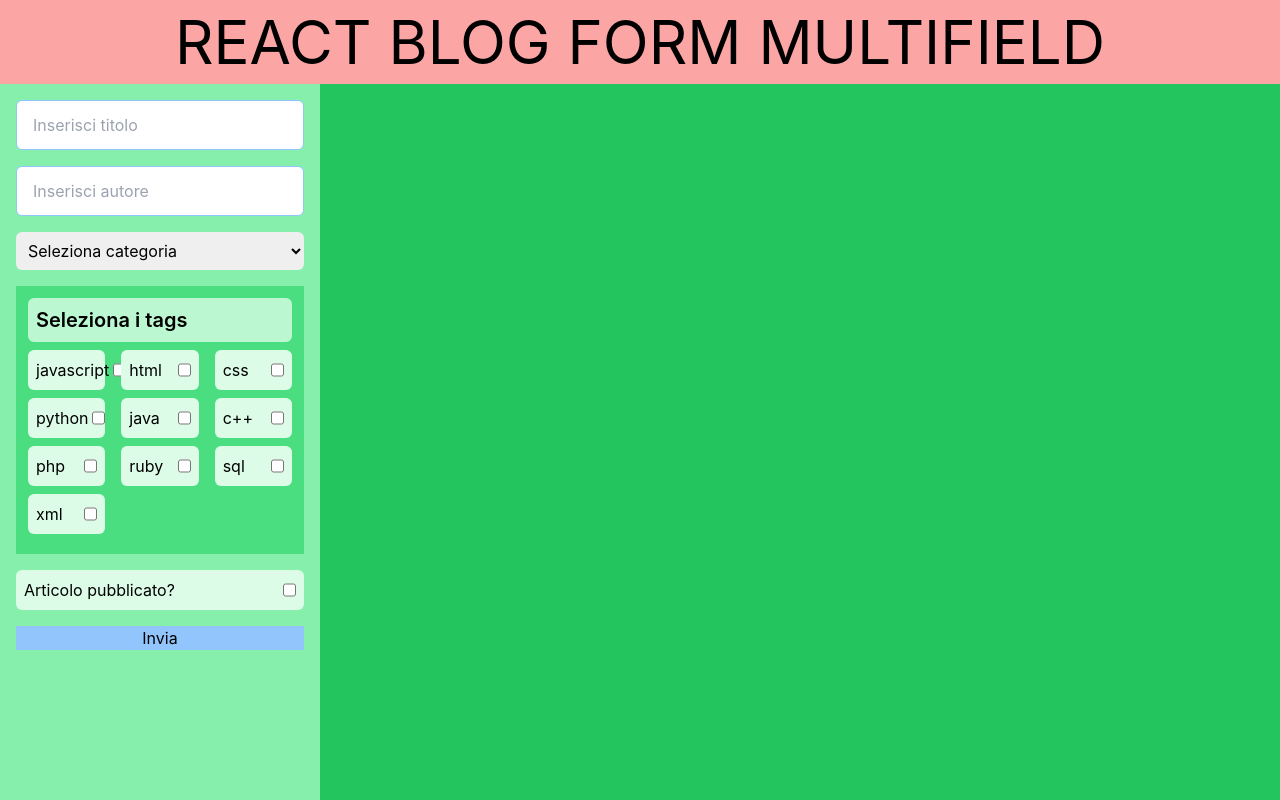
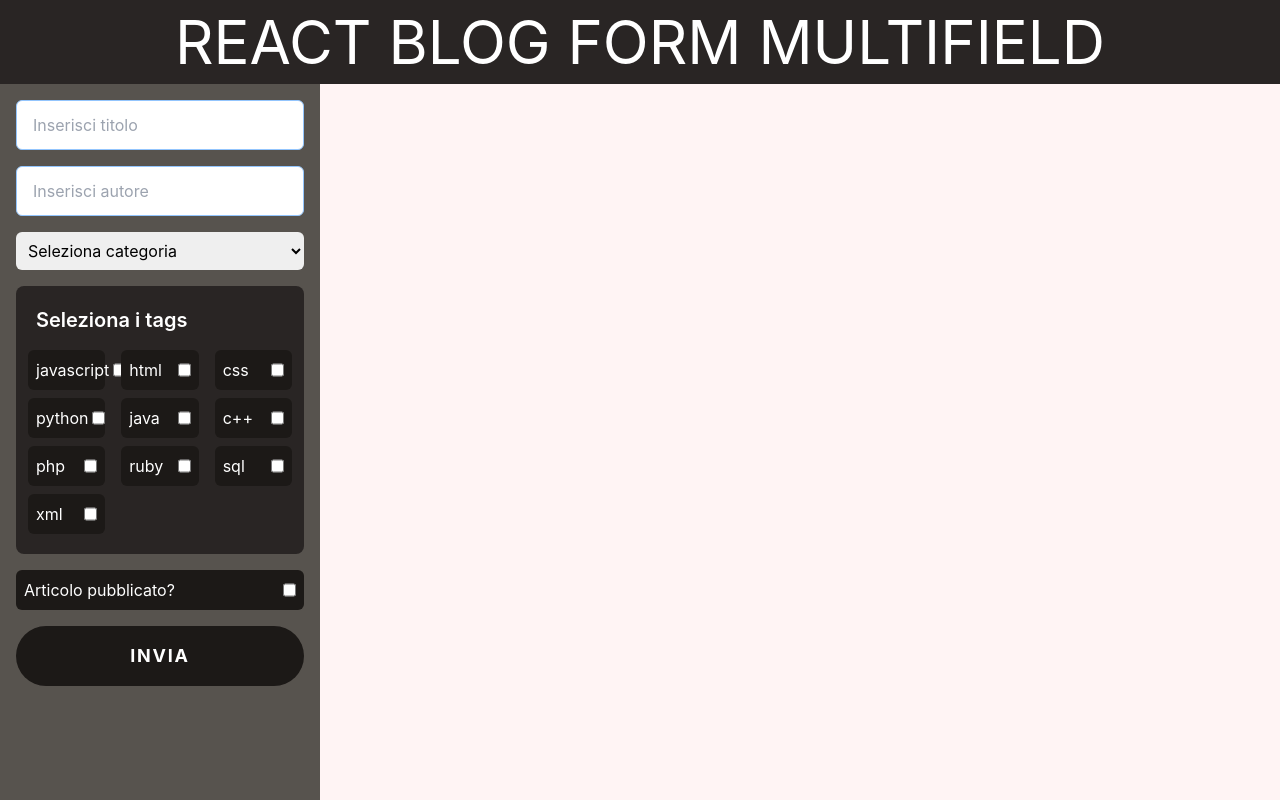
Before and after one commit to Aj-Herrera-99/react-form-multifield, a React (Vite) app: page / in a window 1280 px wide. Built offline with nearby package versions, Linux system fonts and the light colour scheme.

Commit message:
ui/ux improvement -- aggiunto componente badge

```diff
--- a/src/App.css
+++ b/src/App.css
@@ -2,5 +2,5 @@
     height: 100vh;
     display: flex;
     flex-direction: column;
-    background-color: red;
+    background: #fff4f4;
 }
--- a/src/App.jsx
+++ b/src/App.jsx
@@ -82,7 +82,7 @@ function App() {
         <>
             {/* Header */}
             <header>
-                <h1 className="p-3 text-6xl text-center uppercase bg-red-300">
+                <h1 className="p-3 text-6xl text-center text-white uppercase bg-stone-800">
                     React Blog Form Multifield
                 </h1>
             </header>
--- /dev/null
+++ b/src/components/Badge.jsx
@@ -0,0 +1,35 @@
+function Badge({ tag }) {
+    // classes
+    const bgColor = (tag) => {
+        switch (tag) {
+            case "javascript":
+                return "bg-yellow-500";
+            case "html":
+                return "bg-orange-500";
+            case "css":
+                return "bg-sky-400";
+            case "python":
+                return "bg-yellow-400";
+            case "java":
+                return "bg-red-600";
+            case "c++":
+                return "bg-sky-700";
+            case "php":
+                return "bg-cyan-800";
+            case "ruby":
+                return "bg-red-500";
+            case "sql":
+                return "bg-cyan-700";
+            default:
+                return "bg-stone-700"
+        }
+    };
+
+    return (
+        <button className={`${bgColor(tag)} text-white px-4 py-1 uppercase rounded-md hover:scale-105`}>
+            {tag}
+        </button>
+    );
+}
+
+export default Badge;
--- a/src/components/Card.jsx
+++ b/src/components/Card.jsx
@@ -1,6 +1,8 @@
+import Badge from "./Badge";
+
 function Card({ index, card, handleRemoveClick }) {
     return (
-        <li className="relative p-4 bg-blue-300" cardindex={index}>
+        <li className="relative p-4 bg-white border rounded-lg border-stone-300" cardindex={index}>
             <div className="flex flex-col gap-4">
                 <span>
                     <strong>Title:</strong> {card.title}
@@ -11,12 +13,12 @@ function Card({ index, card, handleRemoveClick }) {
                 <span>
                     <strong>Category:</strong> {card.category}
                 </span>
-                <ul className="list-disc list-inside">
+                <div className="flex flex-wrap gap-2">
                     <strong>Tags:</strong>
                     {card.tags.map((tag, index) => (
-                        <li key={index}>{tag}</li>
+                        <Badge key={index} tag={tag}/>
                     ))}
-                </ul>
+                </div>
                 <span>
                     <strong>Status:</strong>{" "}
                     {card.status ? "Pubblicato" : "Bozza"}
--- a/src/components/CheckboxField.jsx
+++ b/src/components/CheckboxField.jsx
@@ -1,7 +1,9 @@
 function CheckboxField({children, index, id, name, value, checked, handleInputChange}) {
     return (
-        <li className="flex justify-between gap-1 p-2 bg-green-100 rounded-md">
-            <label className="grow" htmlFor={id}>{children}</label>
+        <li className="flex justify-between gap-1 p-2 text-white rounded-md bg-stone-900">
+            <label className="grow" htmlFor={id}>
+                {children}
+            </label>
             <input
                 type="checkbox"
                 tagindex={index}
--- a/src/components/Form.jsx
+++ b/src/components/Form.jsx
@@ -27,7 +27,7 @@ function Form({ formData, tagsListChecked, handleSubmit, handleInputChange }) {
                 name="category"
                 onChange={handleInputChange}
                 value={formData.category}
-                required
+                // required
             >
                 <option value="">Seleziona categoria</option>
                 {categories.map((category, index) => (
@@ -36,8 +36,8 @@ function Form({ formData, tagsListChecked, handleSubmit, handleInputChange }) {
                     </option>
                 ))}
             </select>
-            <div className="p-3 bg-green-400">
-                <h4 className="p-2 text-xl font-semibold bg-green-200 rounded-md">
+            <div className="p-3 text-white rounded-lg bg-stone-800">
+                <h4 className="p-2 text-xl font-semibold rounded-md">
                     Seleziona i tags
                 </h4>
                 <ul className="grid grid-cols-3 my-2 sm:grid-cols-2 lg:grid-cols-3 gap-x-4 gap-y-2">
@@ -66,7 +66,7 @@ function Form({ formData, tagsListChecked, handleSubmit, handleInputChange }) {
                 Articolo pubblicato?
             </CheckboxField>
 
-            <button type="submit" className="px-4 bg-blue-300 y-2">
+            <button type="submit" className="px-4 py-4 text-lg font-bold tracking-widest text-white uppercase rounded-full white bg-stone-900 y-2 hover:bg-stone-950">
                 Invia
             </button>
         </form>
--- a/src/components/Main.jsx
+++ b/src/components/Main.jsx
@@ -11,9 +11,9 @@ function Main({
 }) {
 
     return (
-        <main className="flex flex-wrap grow">
+        <main className="flex flex-wrap overflow-hidden grow">
             {/* Form */}
-            <section className="w-full p-4 bg-green-300 sm:w-1/3 lg:w-1/4">
+            <section className="w-full p-4 sm:w-1/3 xl:w-1/4 bg-stone-600">
                 <Form
                     formData={formData}
                     tagsListChecked={tagsListChecked}
@@ -22,8 +22,8 @@ function Main({
                 />
             </section>
             {/* CardWrapper */}
-            <section className="p-4 bg-green-500 grow">
-                <ul className="grid w-full grid-cols-2 gap-2 sm:grid-cols-2 md:grid-cols-3 lg:grid-cols-4">
+            <section className="h-full p-4 overflow-y-scroll sm:w-2/3 xl:w-3/4">
+                <ul className="grid grid-cols-2 gap-2 sm:grid-cols-2 md:grid-cols-3 lg:grid-cols-4">
                     {cards.map((card, index) => (
                         // TODO: prima di mappare, filtrare solo se status e true
                         <Card key={index} index={index} card={card} handleRemoveClick={handleRemoveClick} />
--- a/src/components/TextField.jsx
+++ b/src/components/TextField.jsx
@@ -7,7 +7,7 @@ function TextField({ name, value, placeholder, handleInputChange }) {
             value={value}
             placeholder={placeholder}
             onChange={handleInputChange}
-            required
+            // required
         />
     );
 }
```
